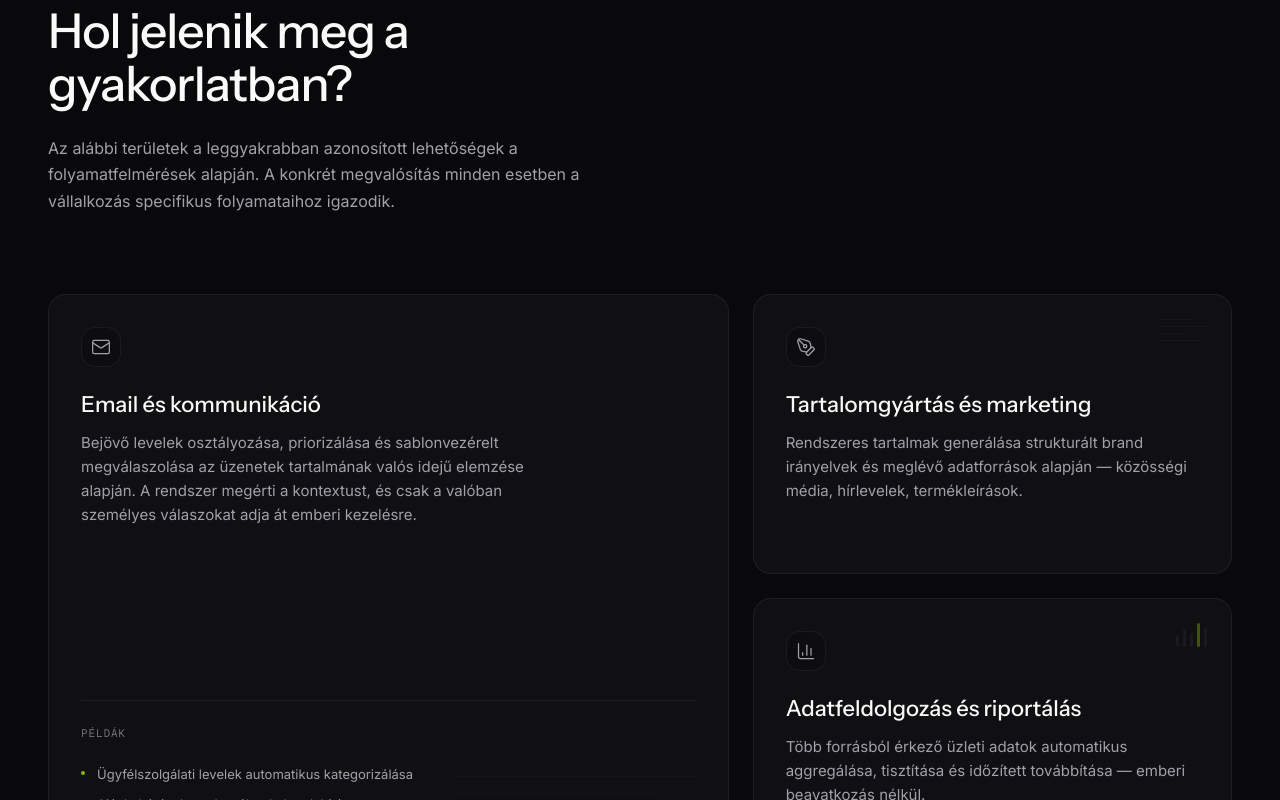
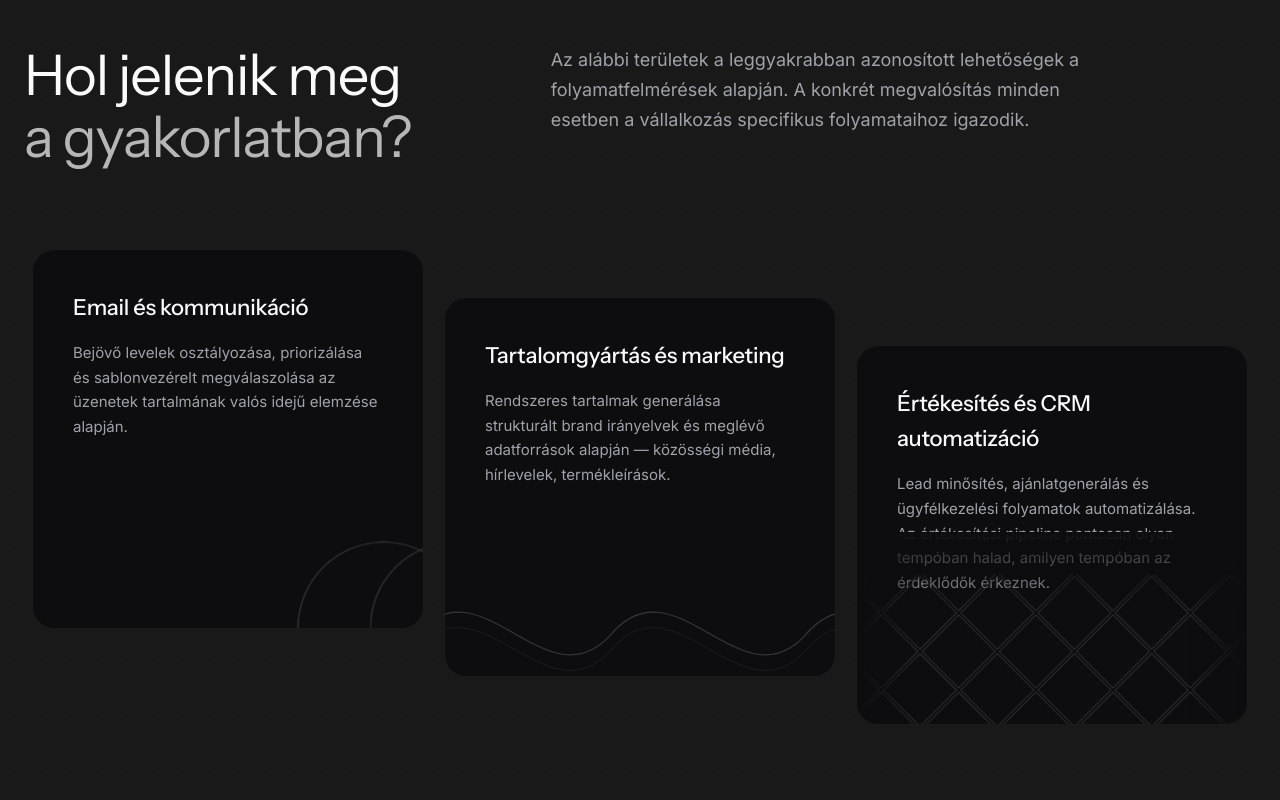
Before and after one commit to zynaidev/zynai-web, a Next.js app: page / in a window 1280 px wide. Shown: the part 4580-5380 px from the top of the page. Built offline with nearby package versions, Linux system fonts and the light colour scheme.

Commit message:
feat: section 03 - editorial split, 3 cards with geometric animations

```diff
--- a/components/sections/Applications.tsx
+++ b/components/sections/Applications.tsx
@@ -1,296 +1,262 @@
-"use client";
-
-import { motion, useReducedMotion } from "framer-motion";
-import type { LucideIcon } from "lucide-react";
-import { BarChart3, Globe, Mail, PenTool } from "lucide-react";
-
 import { Container } from "@/components/ui/container";
 import { SectionLabel } from "@/components/ui/section-label";
 
-const cards = [
-  {
-    id: "email",
-    icon: Mail,
-    title: "Email és kommunikáció",
-    body: "Bejövő levelek osztályozása, priorizálása és sablonvezérelt megválaszolása az üzenetek tartalmának valós idejű elemzése alapján. A rendszer megérti a kontextust, és csak a valóban személyes válaszokat adja át emberi kezelésre.",
-    examples: [
-      "Ügyfélszolgálati levelek automatikus kategorizálása",
-      "Ajánlatkérések strukturált adatba alakítása",
-      "Sablonválaszok generálása a beérkező tartalom alapján",
-    ],
-  },
-  {
-    id: "content",
-    icon: PenTool,
-    title: "Tartalomgyártás és marketing",
-    body: "Rendszeres tartalmak generálása strukturált brand irányelvek és meglévő adatforrások alapján — közösségi média, hírlevelek, termékleírások.",
-    examples: null,
-  },
-  {
-    id: "data",
-    icon: BarChart3,
-    title: "Adatfeldolgozás és riportálás",
-    body: "Több forrásból érkező üzleti adatok automatikus aggregálása, tisztítása és időzített továbbítása — emberi beavatkozás nélkül.",
-    examples: null,
-  },
-  {
-    id: "web",
-    icon: Globe,
-    title: "Weboldal-integráció",
-    body: "Lead rögzítés, minősítés és első szintű ügyfélkommunikáció automatizálása a meglévő weboldalba integrálva. A látogatók azonnal kapnak releváns válaszokat, a rendszer csak a valódi érdeklődőket küldi át.",
-    examples: null,
-  },
-];
+const cardBase =
+  "relative flex w-full min-h-[320px] flex-col gap-4 overflow-hidden rounded-3xl border border-[var(--border-hairline)] bg-[var(--bg-elevated)] p-8 pb-24 lg:min-h-[380px] lg:p-10 lg:pb-32";
 
-// Stacked horizontal lines — suggests a threaded inbox
-function EmailLines() {
-  const widths = [240, 200, 220, 180, 160];
+export function Applications() {
   return (
+    <section className="relative overflow-hidden bg-[#191919] py-20 md:py-32">
+      <style>{`
+        @keyframes geo-scroll {
+          0%   { transform: translateX(0%); }
+          25%  { transform: translateX(0%); }
+          50%  { transform: translateX(-25%); }
+          75%  { transform: translateX(-25%); }
+          100% { transform: translateX(-50%); }
+        }
+        @keyframes wave-continuous {
+          from { transform: translateX(0%); }
+          to { transform: translateX(-50%); }
+        }
+      `}</style>
+
       <div
         aria-hidden="true"
-      className="pointer-events-none absolute bottom-8 right-8 flex flex-col gap-4 opacity-60 transition-opacity duration-[250ms] ease-out group-hover:opacity-85"
-    >
-      {widths.map((w, i) => (
-        <div
-          key={i}
-          className="h-px rounded-full"
-          style={{ width: w, backgroundColor: "rgba(255,255,255,0.04)" }}
-        />
-      ))}
-    </div>
-  );
-}
-
-// Short lines of varying length — suggests structured text generation
-function WritingLines() {
-  const widths = [32, 48, 24, 40];
-  return (
-    <div
-      aria-hidden="true"
-      className="pointer-events-none absolute right-6 top-6 flex flex-col gap-1.5 opacity-70 transition-opacity duration-[250ms] ease-out group-hover:opacity-95"
-    >
-      {widths.map((w, i) => (
-        <div
-          key={i}
-          className="h-px rounded-full"
-          style={{ width: w, backgroundColor: "rgba(255,255,255,0.05)" }}
-        />
-      ))}
-    </div>
-  );
-}
-
-// Tiny ascending bar chart — one bar has a subtle accent tint
-function MiniBarChart() {
-  const bars = [
-    { h: 12, accent: false },
-    { h: 18, accent: false },
-    { h: 14, accent: false },
-    { h: 24, accent: true },
-    { h: 20, accent: false },
-  ];
-  return (
-    <div
-      aria-hidden="true"
-      className="pointer-events-none absolute right-6 top-6 flex items-end gap-1 opacity-70 transition-opacity duration-[250ms] ease-out group-hover:opacity-100"
-    >
-      {bars.map((bar, i) => (
-        <div
-          key={i}
-          className="w-[3px] rounded-full"
+        className="pointer-events-none absolute inset-0 opacity-[0.35]"
         style={{
-            height: bar.h,
-            backgroundColor: bar.accent
-              ? "rgba(189,255,0,0.4)"
-              : "rgba(255,255,255,0.06)",
+          backgroundImage:
+            "radial-gradient(circle, rgba(255,255,255,0.06) 1px, transparent 1px)",
+          backgroundSize: "28px 28px",
         }}
       />
-      ))}
+
+      <Container className="relative z-10 px-4 lg:px-6">
+        <SectionLabel number="03" text="ALKALMAZÁSI TERÜLETEK" />
+
+        <div className="mt-16 grid grid-cols-1 gap-8 lg:grid-cols-12 lg:gap-8">
+          <div className="flex flex-col items-start lg:col-span-5 lg:self-start lg:sticky lg:top-[100px]">
+            <h2
+              style={{
+                fontSize: "clamp(36px, 4.5vw, 56px)",
+                lineHeight: "1.1",
+                letterSpacing: "-0.02em",
+              }}
+            >
+              <span className="block text-[var(--text-primary)]">
+                Hol jelenik meg
+              </span>
+              <span
+                className="block"
+                style={{ opacity: 0.7, color: "var(--text-primary)" }}
+              >
+                a gyakorlatban?
+              </span>
+            </h2>
           </div>
-  );
+
+          <div className="max-w-[56ch] lg:col-span-7">
+            <p className="font-sans text-base leading-[1.65] text-text-secondary lg:text-[18px]">
+              Az alábbi területek a leggyakrabban azonosított lehetőségek a
+              folyamatfelmérések alapján. A konkrét megvalósítás minden esetben
+              a vállalkozás specifikus folyamataihoz igazodik.
+            </p>
+          </div>
+        </div>
+      </Container>
+
+      <div className="mt-16 px-4 lg:mt-20 lg:px-8">
+        <div className="grid grid-cols-1 items-start gap-4 md:grid-cols-3 lg:gap-5">
+
+          {/* Card 1 — Email és kommunikáció */}
+          <div>
+            <div className={cardBase}>
+              <h3
+                className="font-display font-medium tracking-[-0.01em] text-text-primary"
+                style={{ fontSize: "22px" }}
+              >
+                Email és kommunikáció
+              </h3>
+              <p className="font-sans text-[15px] leading-[1.65] text-text-secondary">
+                Bejövő levelek osztályozása, priorizálása és sablonvezérelt
+                megválaszolása az üzenetek tartalmának valós idejű elemzése
+                alapján.
+              </p>
+
+              {/* Card 1 decoration — two circles merging */}
+              <div className="pointer-events-none absolute bottom-0 left-0 right-0 h-48 overflow-hidden">
+                <svg
+                  viewBox="0 0 500 192"
+                  width="100%"
+                  height="100%"
+                  fill="none"
+                  preserveAspectRatio="xMidYMax meet"
+                  xmlns="http://www.w3.org/2000/svg"
+                >
+                  <defs>
+                    <style>{`
+                      @keyframes circle-left {
+                        0%   { transform: translateX(-400px); }
+                        25%  { transform: translateX(0px); animation-timing-function: ease-out; }
+                        50%  { transform: translateX(0px); animation-timing-function: ease-in-out; }
+                        75%  { transform: translateX(60px); animation-timing-function: ease-in; }
+                        100% { transform: translateX(900px); }
                       }
+                      @keyframes circle-right {
+                        0%   { transform: translateX(-400px); }
+                        25%  { transform: translateX(0px); animation-timing-function: ease-out; }
+                        50%  { transform: translateX(0px); animation-timing-function: ease-in-out; }
+                        75%  { transform: translateX(-60px); animation-timing-function: ease-in; }
+                        100% { transform: translateX(900px); }
+                      }
+                    `}</style>
+                  </defs>
+                  <circle
+                    cx="160" cy="192" r="110"
+                    stroke="#393939" strokeWidth="1.5" fill="none"
+                    style={{ animation: "circle-left 8s linear infinite" }}
+                  />
+                  <circle
+                    cx="340" cy="192" r="110"
+                    stroke="#393939" strokeWidth="1.5" fill="none"
+                    style={{ animation: "circle-right 8s linear infinite" }}
+                  />
+                </svg>
+              </div>
+            </div>
+          </div>
 
-// Repeating dot grid that fades in from the left — suggests content being scanned
-function DotGrid() {
-  return (
+          {/* Card 2 — Tartalomgyártás és marketing */}
+          <div className="lg:mt-12">
+            <div className={cardBase}>
+              <h3
+                className="font-display font-medium tracking-[-0.01em] text-text-primary"
+                style={{ fontSize: "22px" }}
+              >
+                Tartalomgyártás és marketing
+              </h3>
+              <p className="font-sans text-[15px] leading-[1.65] text-text-secondary">
+                Rendszeres tartalmak generálása strukturált brand irányelvek és
+                meglévő adatforrások alapján — közösségi média, hírlevelek,
+                termékleírások.
+              </p>
+
+              {/* Card 2 decoration — deep synchronized waves */}
+              <div className="pointer-events-none absolute bottom-0 left-0 right-0 h-48 overflow-hidden">
                 <div
-      aria-hidden="true"
-      className="pointer-events-none absolute bottom-0 right-0 top-0 w-[40%] opacity-50 transition-opacity duration-[250ms] ease-out group-hover:opacity-75"
                   style={{
-        backgroundImage:
-          "radial-gradient(circle, rgba(255,255,255,0.08) 1px, transparent 1px)",
-        backgroundSize: "16px 16px",
-        WebkitMaskImage:
-          "linear-gradient(to right, transparent 0%, black 50%, black 100%)",
-        maskImage:
-          "linear-gradient(to right, transparent 0%, black 50%, black 100%)",
+                    width: "200%",
+                    height: "100%",
+                    animation: "wave-continuous 12s linear infinite",
+                  }}
+                >
+                  <svg
+                    viewBox="0 0 1000 192"
+                    width="100%"
+                    height="100%"
+                    fill="none"
+                    preserveAspectRatio="xMinYMax meet"
+                    xmlns="http://www.w3.org/2000/svg"
+                  >
+                    <path
+                      d="M0 140 C83 40, 167 230, 250 140 C333 40, 417 230, 500 140 C583 40, 667 230, 750 140 C833 40, 917 230, 1000 140 C1083 40, 1167 230, 1250 140 C1333 40, 1417 230, 1500 140 C1583 40, 1667 230, 1750 140 C1833 40, 1917 230, 2000 140"
+                      stroke="#393939"
+                      strokeWidth="1.5"
+                      fill="none"
+                    />
+                    <path
+                      d="M0 160 C83 60, 167 250, 250 160 C333 60, 417 250, 500 160 C583 60, 667 250, 750 160 C833 60, 917 250, 1000 160 C1083 60, 1167 250, 1250 160 C1333 60, 1417 250, 1500 160 C1583 60, 1667 250, 1750 160 C1833 60, 1917 250, 2000 160"
+                      stroke="#393939"
+                      strokeWidth="1"
+                      fill="none"
+                      opacity="0.5"
+                    />
+                  </svg>
+                </div>
+              </div>
+            </div>
+          </div>
+
+          {/* Card 3 — Értékesítés és CRM automatizáció */}
+          <div className="lg:mt-24">
+            <div className={cardBase}>
+              <h3
+                className="font-display font-medium tracking-[-0.01em] text-text-primary"
+                style={{ fontSize: "22px" }}
+              >
+                Értékesítés és CRM automatizáció
+              </h3>
+              <p className="font-sans text-[15px] leading-[1.65] text-text-secondary">
+                Lead minősítés, ajánlatgenerálás és ügyfélkezelési folyamatok
+                automatizálása. Az értékesítési pipeline pontosan olyan tempóban
+                halad, amilyen tempóban az érdeklődők érkeznek.
+              </p>
+
+              {/* Card 3 decoration — diamond grid with edge fade + smooth scroll */}
+              <div className="pointer-events-none absolute bottom-0 left-0 right-0 h-48 overflow-hidden">
+                <div
+                  className="absolute inset-0 z-10"
+                  style={{
+                    background: `
+linear-gradient(to bottom, var(--bg-elevated) 0%, transparent 40%),
+linear-gradient(to right, var(--bg-elevated) 0%, transparent 15%, transparent 85%, var(--bg-elevated) 100%)
+`.trim(),
                   }}
                 />
-  );
-}
 
-// Icon chip with soft accent glow that appears on card hover
-function IconChip({ icon: Icon }: { icon: LucideIcon }) {
-  return (
-    <div className="relative w-fit">
-      {/* glow layer — expands behind chip on group-hover */}
                 <div
-        aria-hidden="true"
-        className="pointer-events-none absolute -inset-1 rounded-2xl bg-[rgba(189,255,0,0)] blur-[8px] transition-all duration-300 group-hover:bg-[rgba(189,255,0,0.08)]"
+                  style={{
+                    width: "200%",
+                    height: "100%",
+                    animation: "wave-continuous 16s linear infinite",
+                    position: "relative",
+                    zIndex: 0,
+                  }}
+                >
+                  <svg
+                    viewBox="0 0 1000 192"
+                    width="100%"
+                    height="100%"
+                    fill="none"
+                    preserveAspectRatio="xMinYMax meet"
+                    xmlns="http://www.w3.org/2000/svg"
+                  >
+                    <defs>
+                      <pattern
+                        id="diamondGrid2"
+                        x="0"
+                        y="0"
+                        width="70"
+                        height="70"
+                        patternUnits="userSpaceOnUse"
+                        patternTransform="rotate(45)"
+                      >
+                        <rect
+                          x="2"
+                          y="2"
+                          width="66"
+                          height="66"
+                          fill="none"
+                          stroke="#393939"
+                          strokeWidth="1"
                         />
-      <div className="relative flex h-10 w-10 items-center justify-center rounded-xl border border-[var(--border-hairline)] bg-[var(--bg-elevated)]">
-        <Icon
-          className="text-text-secondary transition-colors duration-[250ms] ease-out group-hover:text-text-primary"
-          size={20}
-          strokeWidth={1.5}
+                      </pattern>
+                    </defs>
+                    <rect
+                      x="0"
+                      y="0"
+                      width="2000"
+                      height="192"
+                      fill="url(#diamondGrid2)"
                     />
+                  </svg>
                 </div>
               </div>
-  );
-}
+            </div>
+          </div>
 
-export function Applications() {
-  const [heroCard, ...sideCards] = cards;
-  const webCard = sideCards[sideCards.length - 1];
-  const middleCards = sideCards.slice(0, -1);
-
-  const shouldReduceMotion = useReducedMotion();
-
-  const cardVariants = {
-    hidden: shouldReduceMotion ? { opacity: 1, y: 0 } : { opacity: 0, y: 24 },
-    visible: (delay: number) => ({
-      opacity: 1,
-      y: 0,
-      transition: shouldReduceMotion
-        ? { duration: 0 }
-        : { duration: 0.6, ease: "easeOut" as const, delay },
-    }),
-  };
-
-  return (
-    <section className="relative py-20 md:py-32">
-      <Container>
-        <SectionLabel number="03" text="ALKALMAZÁSI TERÜLETEK" />
-
-        <h2
-          className="mt-6 font-display font-medium leading-[1.1] tracking-[-0.02em] text-text-primary"
-          style={{ fontSize: "clamp(32px, 4.5vw, 48px)", maxWidth: "18ch" }}
-        >
-          Hol jelenik meg a gyakorlatban?
-        </h2>
-
-        <p
-          className="mt-6 max-w-[60ch] font-sans leading-[1.65] text-text-secondary"
-          style={{ fontSize: "clamp(16px, 1.1vw, 18px)" }}
-        >
-          Az alábbi területek a leggyakrabban azonosított lehetőségek a
-          folyamatfelmérések alapján. A konkrét megvalósítás minden esetben a
-          vállalkozás specifikus folyamataihoz igazodik.
-        </p>
-
-        <div className="mt-14 grid grid-cols-1 gap-6 md:mt-20 md:grid-cols-2 lg:mt-20 lg:auto-rows-[280px] lg:grid-cols-12">
-          {/* Card 1 — hero, left column spanning 2 rows */}
-          <motion.div
-            className="group relative flex flex-col overflow-hidden rounded-2xl border border-[var(--border-hairline)] bg-[var(--bg-glass)] p-6 backdrop-blur-md transition-all duration-[250ms] ease-out hover:border-[var(--border-default)] hover:bg-[var(--bg-glass-strong)] lg:col-span-7 lg:row-span-2 lg:p-8"
-            custom={0}
-            initial="hidden"
-            variants={cardVariants}
-            viewport={{ once: true, amount: 0.2 }}
-            whileInView="visible"
-          >
-            <EmailLines />
-
-            <IconChip icon={heroCard.icon} />
-
-            <h3
-              className="mt-6 font-display font-medium leading-[1.25] text-text-primary"
-              style={{ fontSize: "clamp(22px, 1.6vw, 26px)" }}
-            >
-              {heroCard.title}
-            </h3>
-
-            <p className="mt-3 max-w-[50ch] font-sans text-[14px] leading-[1.6] text-text-secondary lg:text-[15px]">
-              {heroCard.body}
-            </p>
-
-            {heroCard.examples ? (
-              <div className="mt-auto border-t border-[var(--border-hairline)] pt-6">
-                <p className="font-mono text-[11px] uppercase tracking-[0.08em] text-[var(--text-tertiary)]">
-                  PÉLDÁK
-                </p>
-                <ul className="mt-3 flex flex-col">
-                  {heroCard.examples.map((example) => (
-                    <li
-                      className="mt-2 flex items-start gap-3 font-sans text-[13px] leading-[1.7] text-text-secondary"
-                      key={example}
-                    >
-                      <div
-                        aria-hidden="true"
-                        className="mt-2 h-1 w-1 shrink-0 rounded-full"
-                        style={{ backgroundColor: "rgba(189,255,0,0.7)" }}
-                      />
-                      {example}
-                    </li>
-                  ))}
-                </ul>
         </div>
-            ) : null}
-          </motion.div>
-
-          {/* Cards 2 & 3 — right column, each 1 row */}
-          {middleCards.map((card, i) => (
-            <motion.div
-              className="group relative flex flex-col overflow-hidden rounded-2xl border border-[var(--border-hairline)] bg-[var(--bg-glass)] p-6 backdrop-blur-md transition-all duration-[250ms] ease-out hover:border-[var(--border-default)] hover:bg-[var(--bg-glass-strong)] lg:col-span-5 lg:row-span-1 lg:p-8"
-              custom={(i + 1) * 0.1}
-              initial="hidden"
-              key={card.id}
-              variants={cardVariants}
-              viewport={{ once: true, amount: 0.2 }}
-              whileInView="visible"
-            >
-              {card.id === "content" ? <WritingLines /> : <MiniBarChart />}
-
-              <IconChip icon={card.icon} />
-
-              <h3
-                className="mt-6 font-display font-medium leading-[1.25] text-text-primary"
-                style={{ fontSize: "clamp(22px, 1.6vw, 26px)" }}
-              >
-                {card.title}
-              </h3>
-
-              <p className="mt-3 font-sans text-[14px] leading-[1.6] text-text-secondary lg:text-[15px]">
-                {card.body}
-              </p>
-            </motion.div>
-          ))}
-
-          {/* Card 4 — full-width band */}
-          <motion.div
-            className="group relative flex flex-col overflow-hidden rounded-2xl border border-[var(--border-hairline)] bg-[var(--bg-glass)] p-6 backdrop-blur-md transition-all duration-[250ms] ease-out hover:border-[var(--border-default)] hover:bg-[var(--bg-glass-strong)] md:col-span-2 lg:col-span-12 lg:row-span-1 lg:p-8"
-            custom={0.3}
-            initial="hidden"
-            variants={cardVariants}
-            viewport={{ once: true, amount: 0.2 }}
-            whileInView="visible"
-          >
-            <DotGrid />
-
-            <IconChip icon={webCard.icon} />
-
-            <h3
-              className="mt-6 font-display font-medium leading-[1.25] text-text-primary"
-              style={{ fontSize: "clamp(22px, 1.6vw, 26px)" }}
-            >
-              {webCard.title}
-            </h3>
-
-            <p className="mt-3 max-w-[50ch] font-sans text-[14px] leading-[1.6] text-text-secondary lg:text-[15px]">
-              {webCard.body}
-            </p>
-          </motion.div>
       </div>
-      </Container>
     </section>
   );
 }
```
Lines whose indentation alone changed are shown as unchanged.
